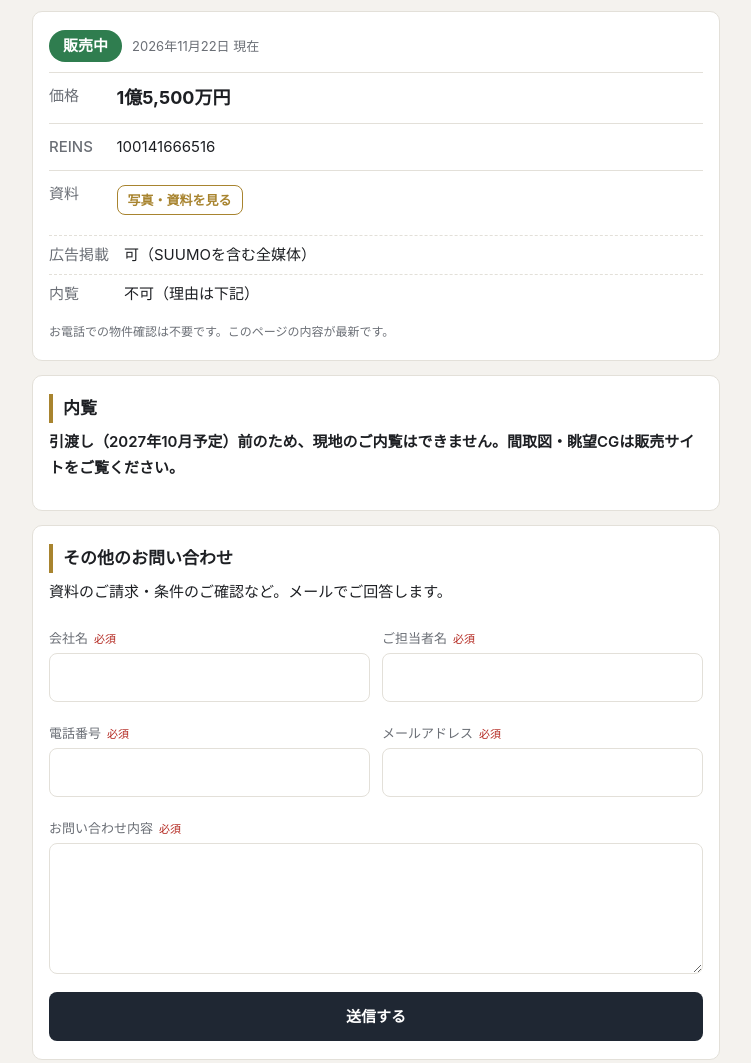
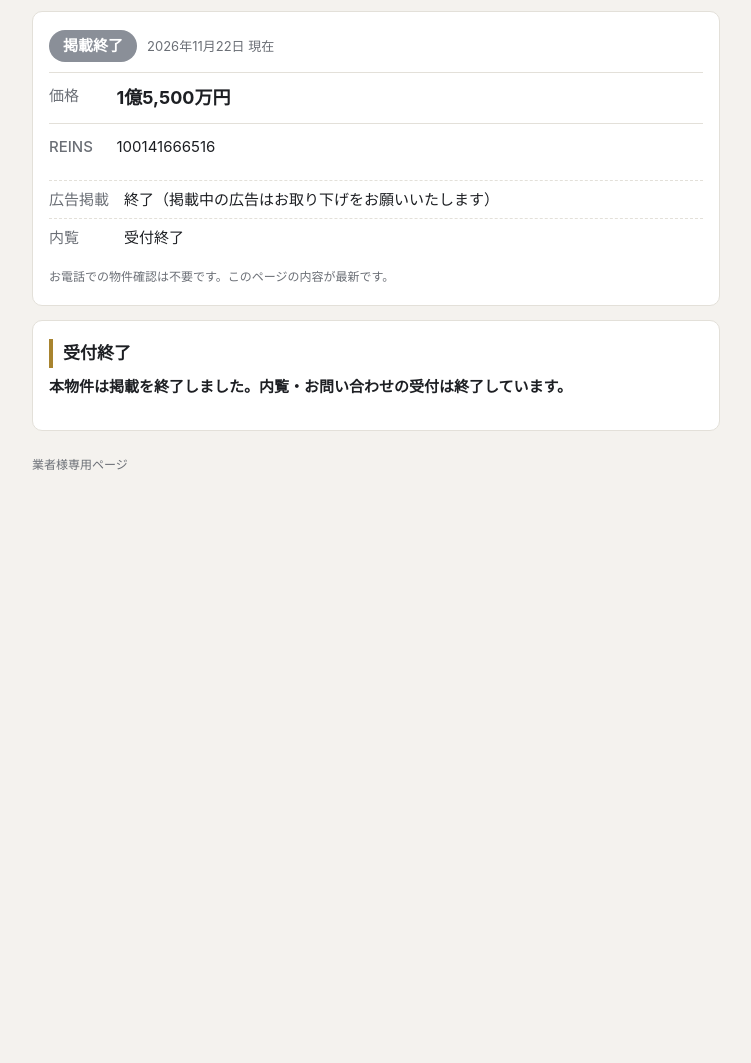
Before and after one commit to tokyo-estate/bukaku, a plain HTML site: page 100141666516/index.html in a window 1280 px wide. Shown: the part 169-1232 px from the top of the page, without its empty margins (264-1015 px from the left). After the commit the page ends 800 px from the top, so only its background shows below. Drawn offline with Linux system fonts and the light colour scheme.

Commit message:
Update site

```diff
--- a/100141666516/index.html
+++ b/100141666516/index.html
@@ -80,17 +80,17 @@ input:focus,textarea:focus{outline:2px solid var(--gold-soft);border-color:var(-
     <p class="sub">西ウイング48階 北東向き　2LDK＋WIC＋SIC＋S　68.51㎡（契約面積）</p>
   </section>
   <section class="card" id="bukaku">
-    <div class="status"><span class="badge">販売中</span><span class="asof">2026年11月22日 現在</span></div>
-    <table class="deals"><tr><th>価格</th><td><b>1億5,500万円</b></td></tr><tr><th>REINS</th><td>100141666516</td></tr><tr><th>資料</th><td><a class="btn ghost" href="https://kks-tech.jp/toyomi-tower-w4806/" target="_blank" rel="noopener">写真・資料を見る</a></td></tr></table>
-    <ul class="facts"><li><b>広告掲載</b>可（SUUMOを含む全媒体）</li><li><b>内覧</b>不可（理由は下記）</li></ul>
+    <div class="status"><span class="badge closed">掲載終了</span><span class="asof">2026年11月22日 現在</span></div>
+    <table class="deals"><tr><th>価格</th><td><b>1億5,500万円</b></td></tr><tr><th>REINS</th><td>100141666516</td></tr></table>
+    <ul class="facts"><li><b>広告掲載</b>終了（掲載中の広告はお取り下げをお願いいたします）</li><li><b>内覧</b>受付終了</li></ul>
     <p class="fine">お電話での物件確認は不要です。このページの内容が最新です。</p>
   </section>
 
     <section class="card" id="view">
-      <h2>内覧</h2>
-      <p class="note strong">引渡し（2027年10月予定）前のため、現地のご内覧はできません。間取図・眺望CGは販売サイトをご覧ください。</p>
+      <h2>受付終了</h2>
+      <p class="note strong">本物件は掲載を終了しました。内覧・お問い合わせの受付は終了しています。</p>
     </section>
-  <section class="card" id="ask">
+  <section class="card" id="ask" hidden>
     <h2>その他のお問い合わせ</h2>
     <p class="note">資料のご請求・条件のご確認など。メールでご回答します。</p>
     <form data-type="inquiry">
```
